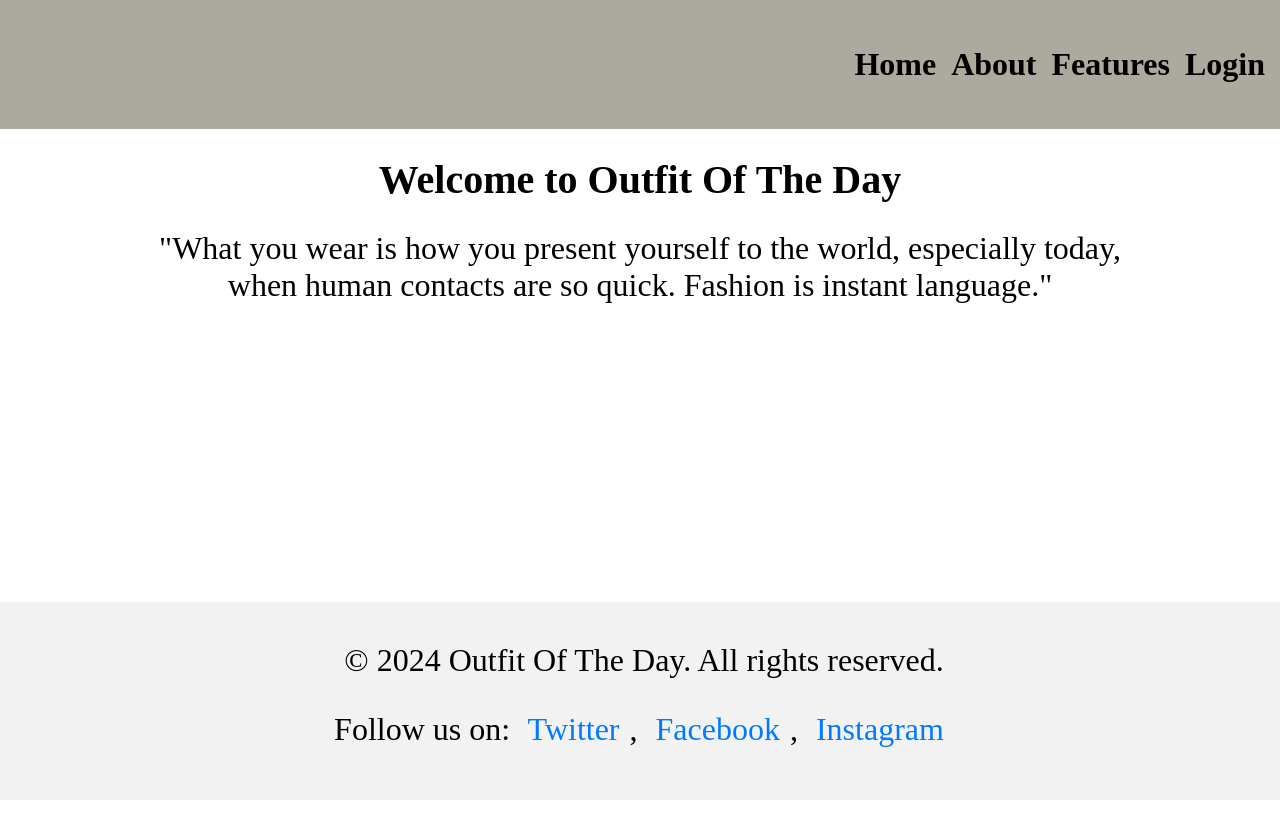
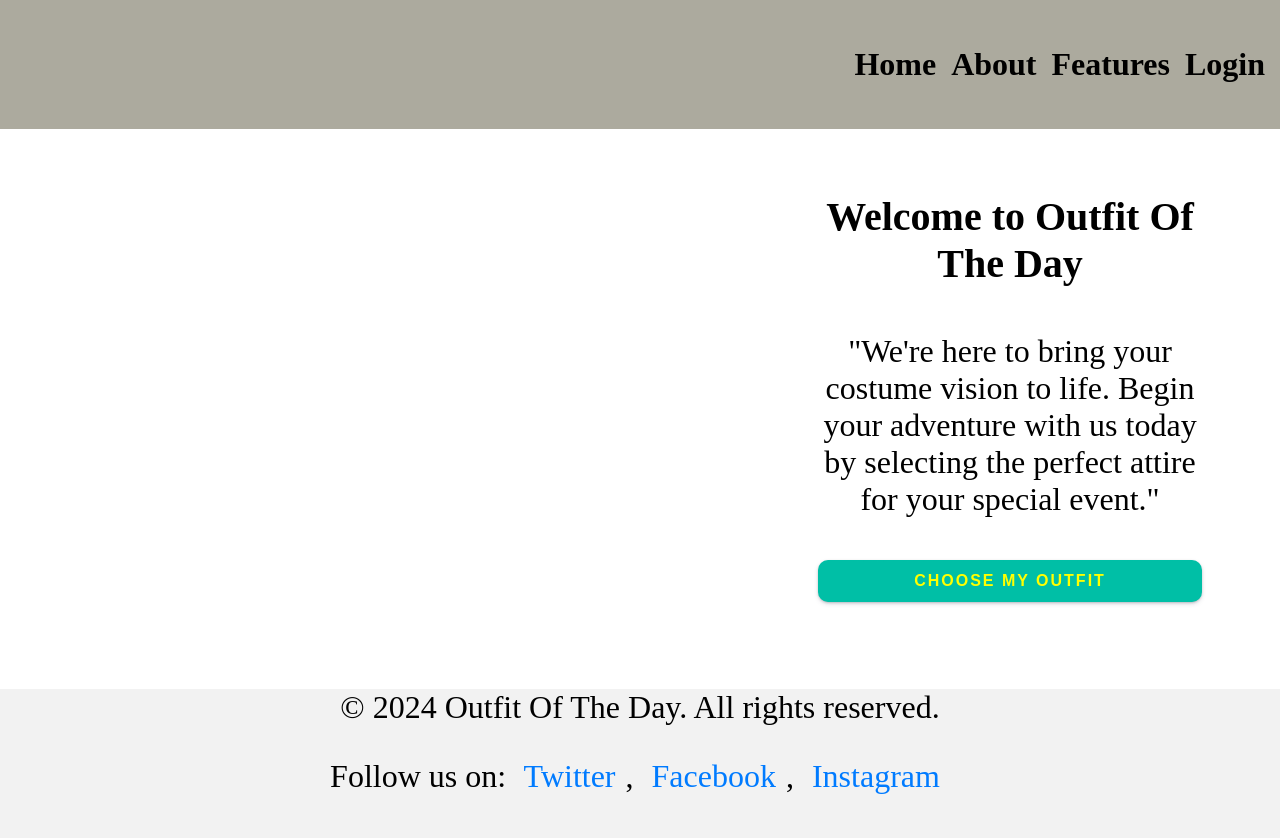
Before and after one commit to kalviumcommunity/S51_Jaswant_Capstone_OOTD, a React (Vite) app in the folder client/: page / in a window 1280 px wide. Shown: the top 838 px of the page. Before the commit the page ends 800 px from the top, so only its background shows below. Built offline with nearby package versions, Linux system fonts and the light colour scheme.

Commit message:
added button

```diff
--- a/client/src/App.css
+++ b/client/src/App.css
@@ -0,0 +1,5 @@
+*{
+    margin: 0;
+    padding: 0;
+    box-sizing: border-box;
+}
--- a/client/src/App.jsx
+++ b/client/src/App.jsx
@@ -1,6 +1,6 @@
 import React, { useState } from 'react';
 import { BrowserRouter as Router, Routes, Route } from 'react-router-dom';
-import Navbar from "./Components/Navbar";
+// import Navbar from "./Components/Navbar";
 import Home from "./Components/Home";
 import About from "./Components/About";
 import Feature from "./Components/Feature";
@@ -11,7 +11,7 @@ const App = () => {
   const [IsLoggedIn, setIsLoggedIn] = useState(false);
     return (
       <Router>
-        <Navbar />
+
         <Routes>
           <Route path="/" element={<Home />} />
           <Route path="/about" element={<About />} />
--- a/client/src/Components/Home.css
+++ b/client/src/Components/Home.css
@@ -29,13 +29,14 @@ p {
 .home-footer {
     text-align: center;
     margin-top: 50px;
-    padding: 20px;
-    width: 97.5vw;
+    /* padding: 20px; */
+    height: 19vh;
+    width: 100%;
     background-color: #f2f2f2;
     color: #333;
-    position: absolute;
+    /* position: absolute;
     bottom: 0%;
-    left: 0;
+    left: 0; */
 }
 
 .home-footer a {
@@ -47,3 +48,54 @@ p {
 .home-footer a:hover {
     text-decoration: underline;
 }
+
+.main-left{
+    height: 60vh;
+    width: 60%;
+    margin: 15px;
+}
+
+.main-right{
+    display: flex;
+    align-items: center;
+    justify-content: center;
+    flex-direction: column;
+    width: 30%;
+    padding: 20px;
+
+}
+
+.main{
+    display: flex;
+    width: 100%;
+}
+
+.choose{
+    width: 30vw;
+    background-color: #00BFA6;
+    color: #fff;
+    text-transform: uppercase;
+    letter-spacing: 2px;
+    cursor: pointer;
+    border-radius: 10px;
+    border: 2px dashed #00BFA6;
+    box-shadow: rgba(50, 50, 93, 0.25) 0px 2px 5px -1px, rgba(0, 0, 0, 0.3) 0px 1px 3px -1px;
+    transition: .4s;
+    font-weight: bold;
+    color: rgb(255, 255, 1);
+
+}
+.choose span:last-child {
+    display: none;
+   }
+
+   .choose:hover {
+    transition: .4s;
+    border: 2px dashed #00BFA6;
+    background-color: #fff;
+    color: #00BFA6;
+   }
+
+   .choose:active {
+    background-color: #87dbd0;
+   }
--- a/client/src/Components/Home.jsx
+++ b/client/src/Components/Home.jsx
@@ -1,12 +1,25 @@
 import React from 'react';
 import "./Home.css"
+import Navbar from './Navbar';
 
 const Home = () => {
     return (
+        <>
         <div>
-            <h1>Welcome to Outfit Of The Day</h1>
-            <p>"What you wear is how you present yourself to the world, especially today,<br></br> when human contacts are so quick. Fashion is instant language."</p>
-            <footer className="home-footer">
+            <Navbar />
+            <div className='main'>
+                <div className="main-left">
+
+                </div>
+                <div className="main-right">
+                    <h1>Welcome to Outfit Of The Day</h1>
+                    <p>"We're here to bring your costume vision to life. Begin your adventure with us today by selecting the perfect attire for your special event."</p>
+                    <button className='choose'>Choose My Outfit</button>
+                </div>
+
+            </div>
+        </div>
+        <footer className="home-footer">
                 <p>&copy; {(new Date().getFullYear())} Outfit Of The Day. All rights reserved.</p>
                 <p>Follow us on:
                     <a href="https://twitter.com" target="_blank" rel="noopener noreferrer"> Twitter</a>,
@@ -14,7 +27,7 @@ const Home = () => {
                     <a href="https://instagram.com" target="_blank" rel="noopener noreferrer"> Instagram</a>
                 </p>
             </footer>
-        </div>
+        </>
     );
 };
 
```
